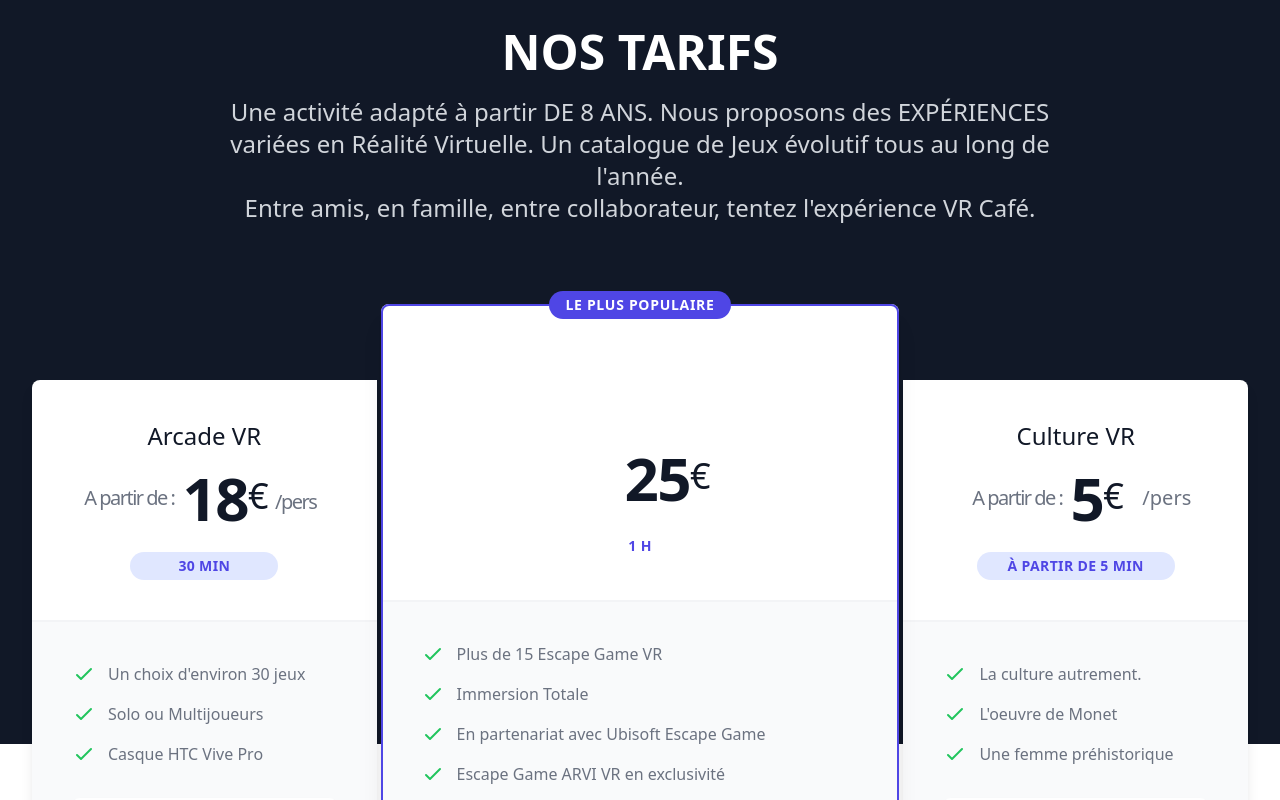
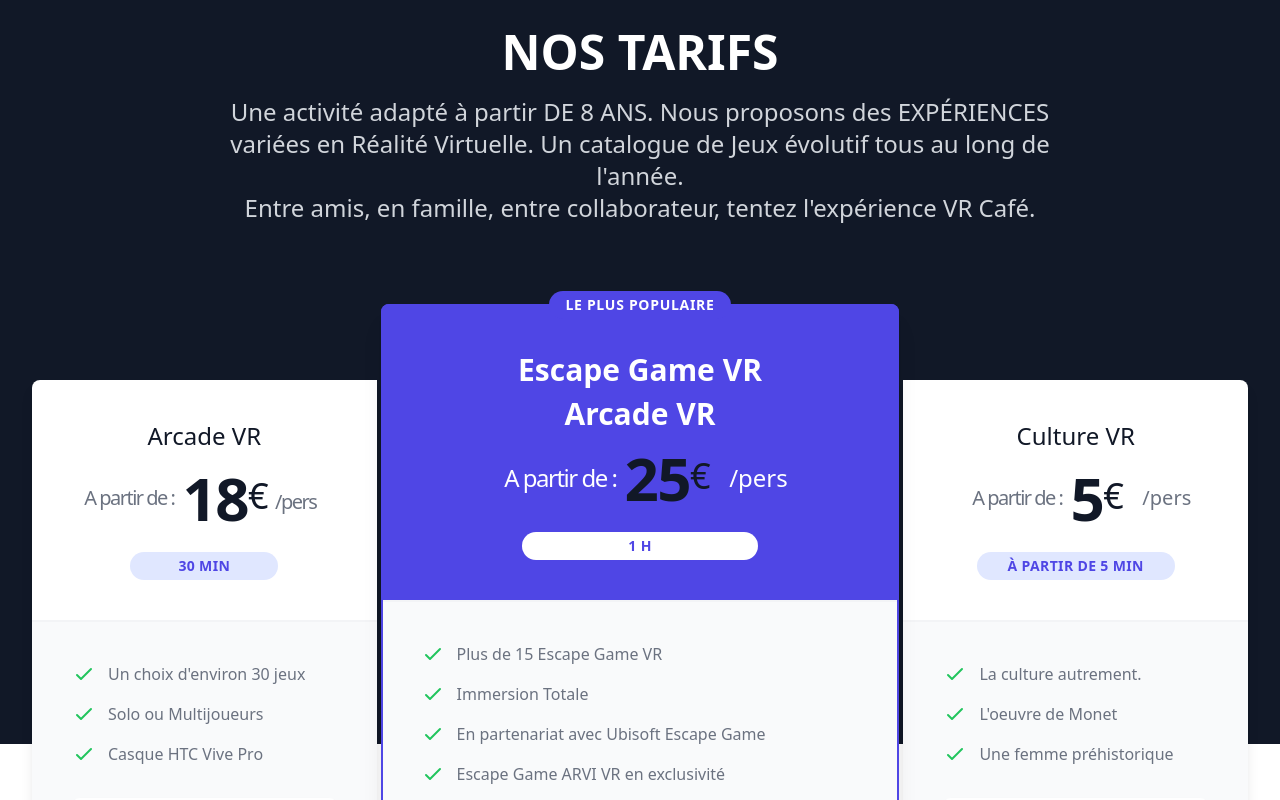
Before and after one commit to sandro-git/vr-cafe-nuxt3-website, a Nuxt app: page / in a window 1280 px wide. Shown: the part 520-1320 px from the top of the page. Built offline with nearby package versions, Linux system fonts and the light colour scheme.

Commit message:
:art: | useless class

```diff
--- a/components/AddPrices.vue
+++ b/components/AddPrices.vue
@@ -180,7 +180,7 @@
                     </span>
                   </div>
                 </div>
-                <div class="bg-white rounded-t-lg px-6 pt-12 pb-10 bg-indigo-600 ">
+                <div class="rounded-t-lg px-6 pt-12 pb-10 bg-indigo-600 ">
                   <div class="flex flex-col items-center ">
                     <h3
                       id="tier-growth"
```
